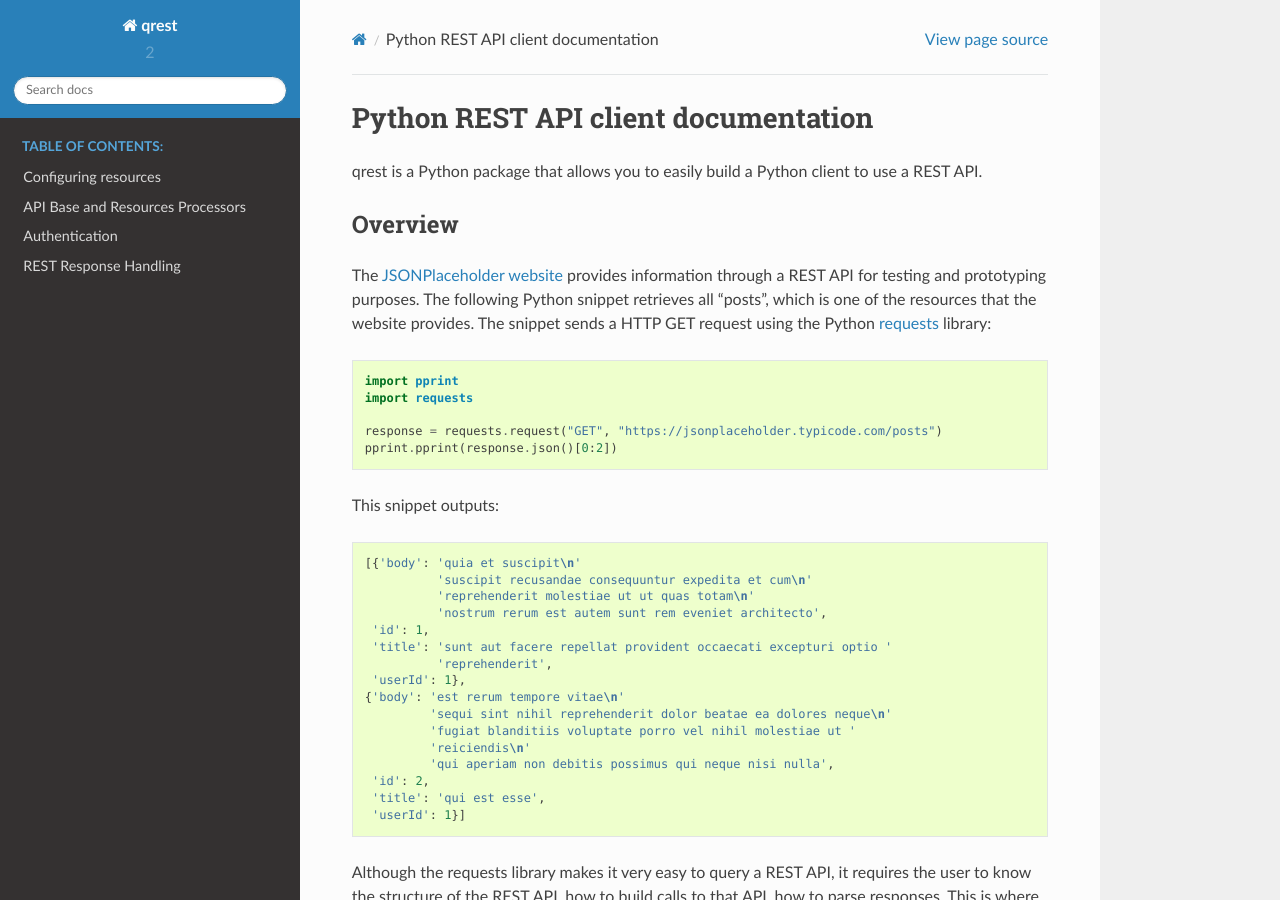
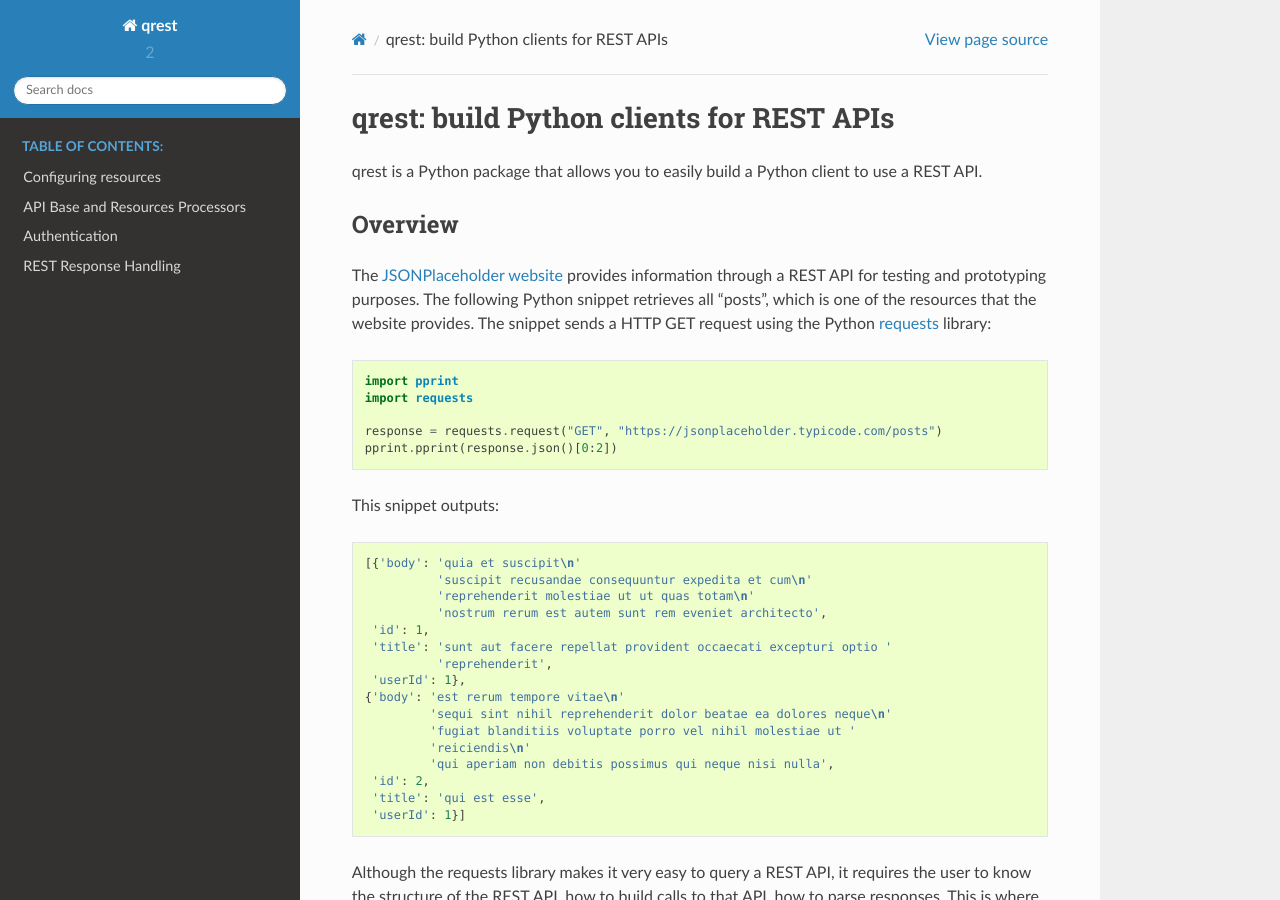
Before and after one commit to tsoenen/qrest, a Sphinx documentation site: the page built from docs/source/index.rst, in a window 1280 px wide and 900 px high. Built offline with Sphinx 7.4.7 and the Read the Docs theme 2.0.0, drawn with Linux system fonts in a browser that asks for light colours.

Commit message:
VSDEV-1755: Retitle intoduction to better convey what qrest does

```diff
--- a/docs/source/index.rst
+++ b/docs/source/index.rst
@@ -1,5 +1,5 @@
-Python REST API client documentation
-====================================
+qrest: build Python clients for REST APIs
+=========================================
 
 .. include:: ../../README.rst
 
```
